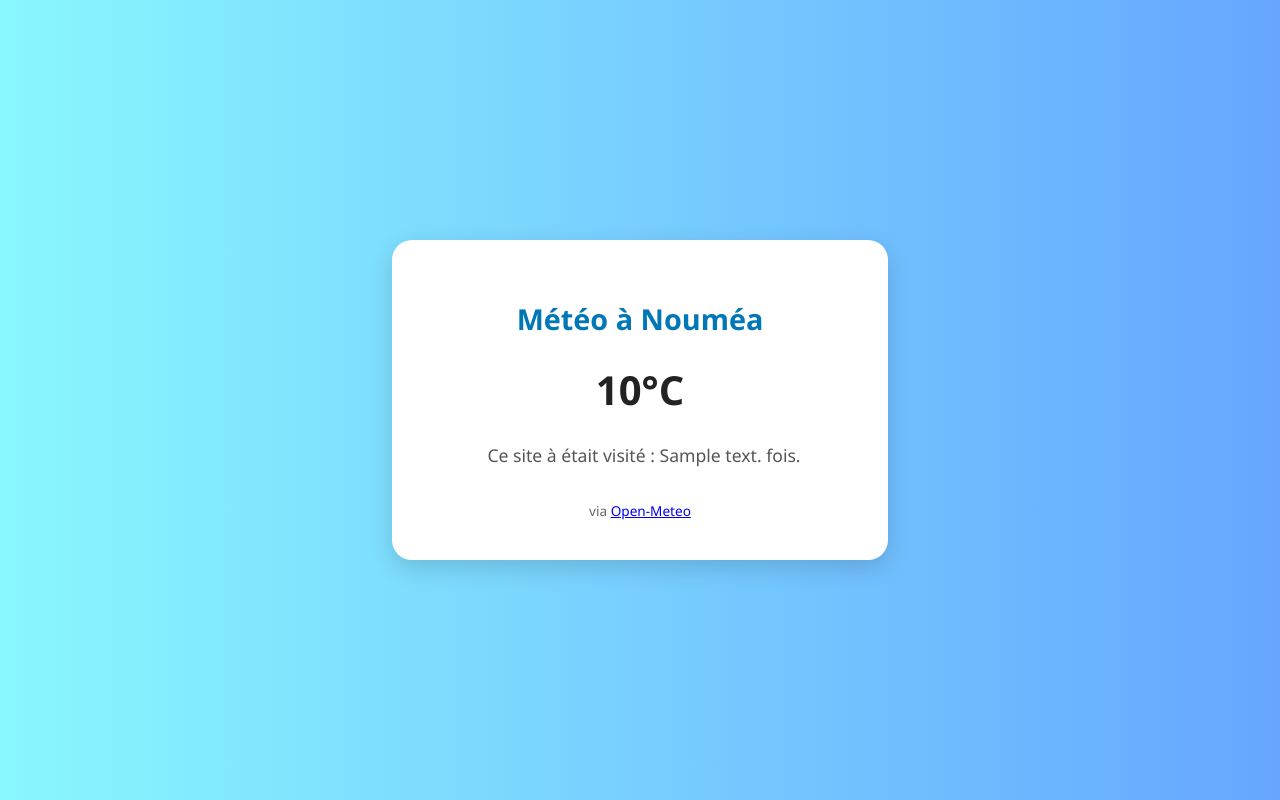
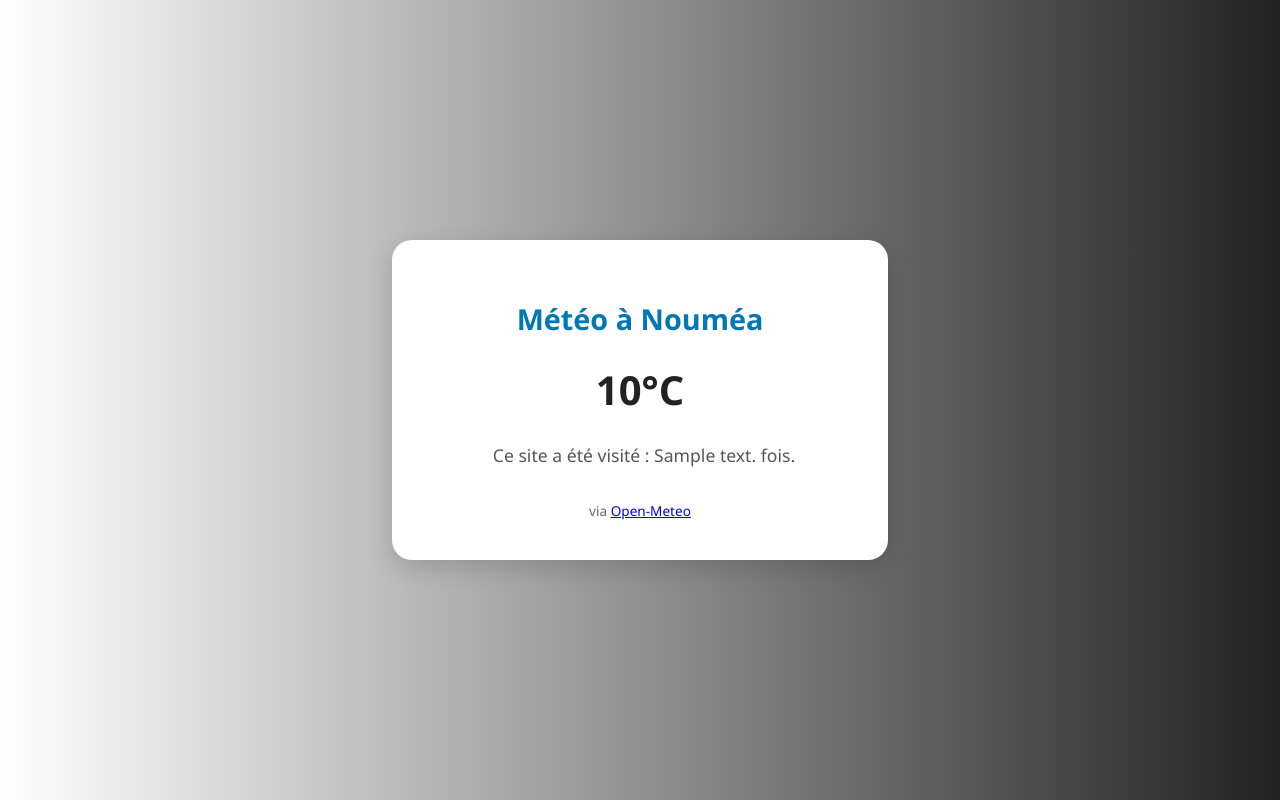
Before and after one commit to valentin2105/weather-pyapp, a Flask app: template templates/index.html in a window 1280 px wide. Run offline with Flask 3, Linux system fonts and the light colour scheme; the template is opened without the code that fills it: most values are stand-ins (such as "Sample title", 1, 10 or a date in 2020).

Commit message:
feat: change background color

```diff
--- a/docker-compose.yml
+++ b/docker-compose.yml
@@ -4,7 +4,7 @@ services:
     restart: always
 
   weather:
-    image: weather:latest
+    image: ghcr.io/valentin2105/weather-pyapp:latest
     build: .
     depends_on:
       - redis
--- a/templates/index.html
+++ b/templates/index.html
@@ -9,7 +9,7 @@
       margin: 0;
       padding: 0;
       font-family: 'Segoe UI', sans-serif;
-      background: linear-gradient(to right, #89f7fe, #66a6ff);
+      background: linear-gradient(to right, #ffffff, #222);
       color: #222;
       display: flex;
       justify-content: center;
@@ -63,7 +63,7 @@
     <h1>Météo à Nouméa </h1>
 
     <div class="value">{{ temperature }}°C</div>
-    <div class="label"><span class="emoji"></span>Ce site à était visité  : {{ visits }} fois.</div>
+    <div class="label"><span class="emoji"></span>Ce site a été visité : {{ visits }} fois.</div>
 
     <footer>via <a href=https://open-meteo.com/>Open-Meteo</a></footer>
 
```
